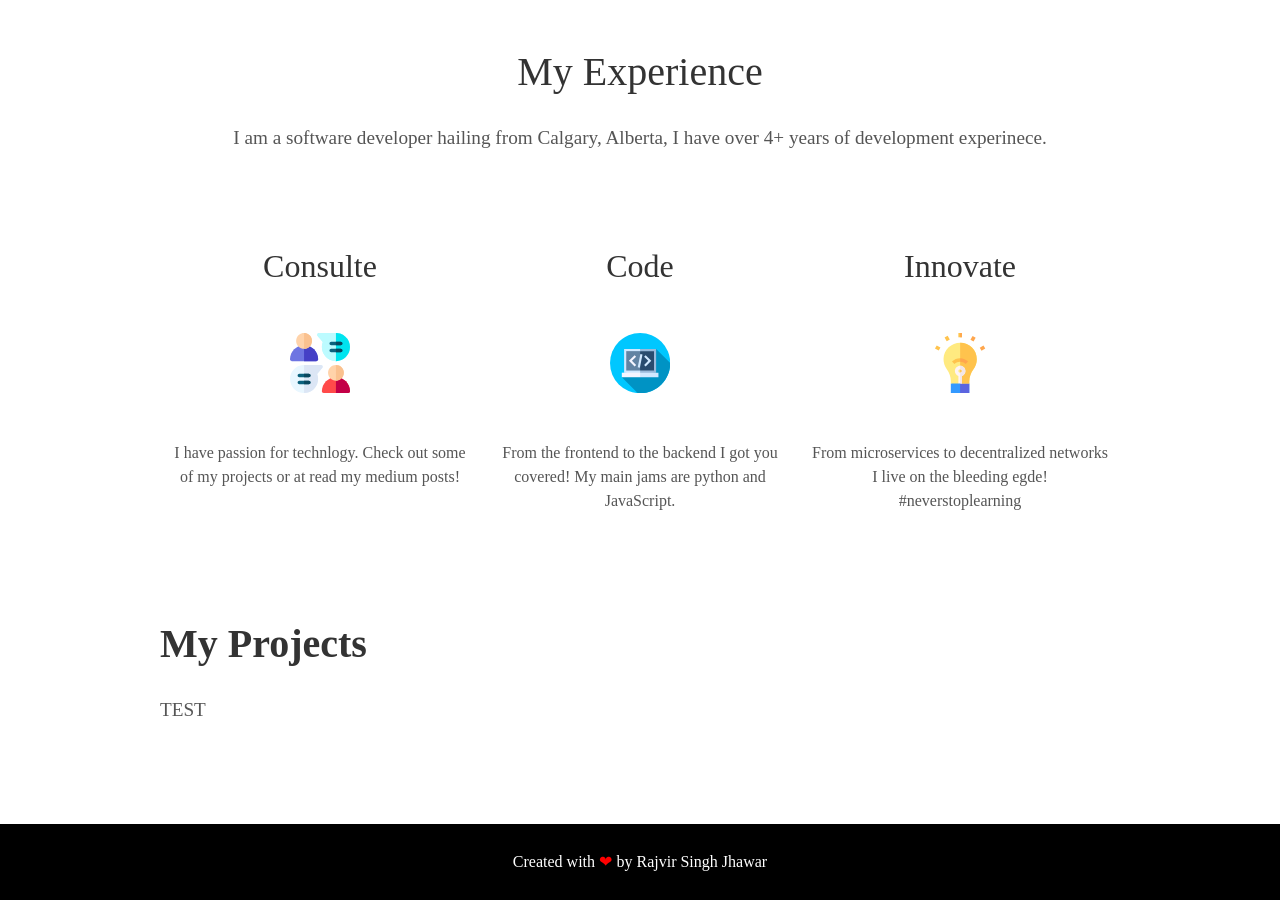
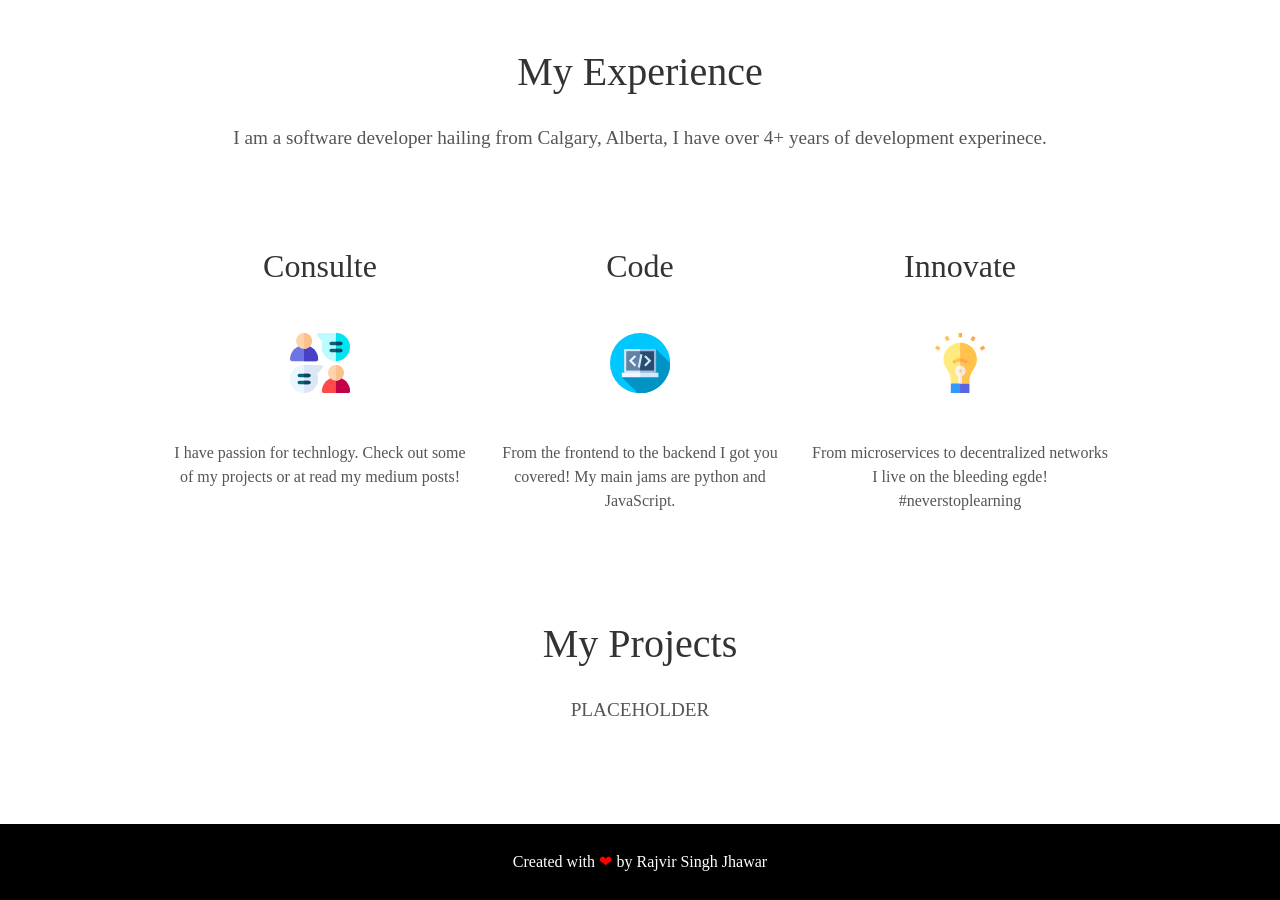
Before and after one commit to murraco/jekyll-theme-minimal-resume, a Jekyll site: the page built from index.html, in a window 1280 px wide and 900 px high, scrolled down 933 px. Built offline with Jekyll 4.4.1, drawn with Linux system fonts in a browser that asks for light colours; some web fonts are replaced.

Commit message:
Updated text

```diff
--- a/_includes/about.html
+++ b/_includes/about.html
@@ -74,7 +74,7 @@
     <p>From microservices to decentralized networks I live on the bleeding egde! <!--of technology!!!--> #neverstoplearning</p>
   </div>
 </div>
-<div>
+<div class="user-details">
   <h1>My Projects</h1>
-  <p>TEST</p>
+  <p>PLACEHOLDER</p>
 </div>
```
